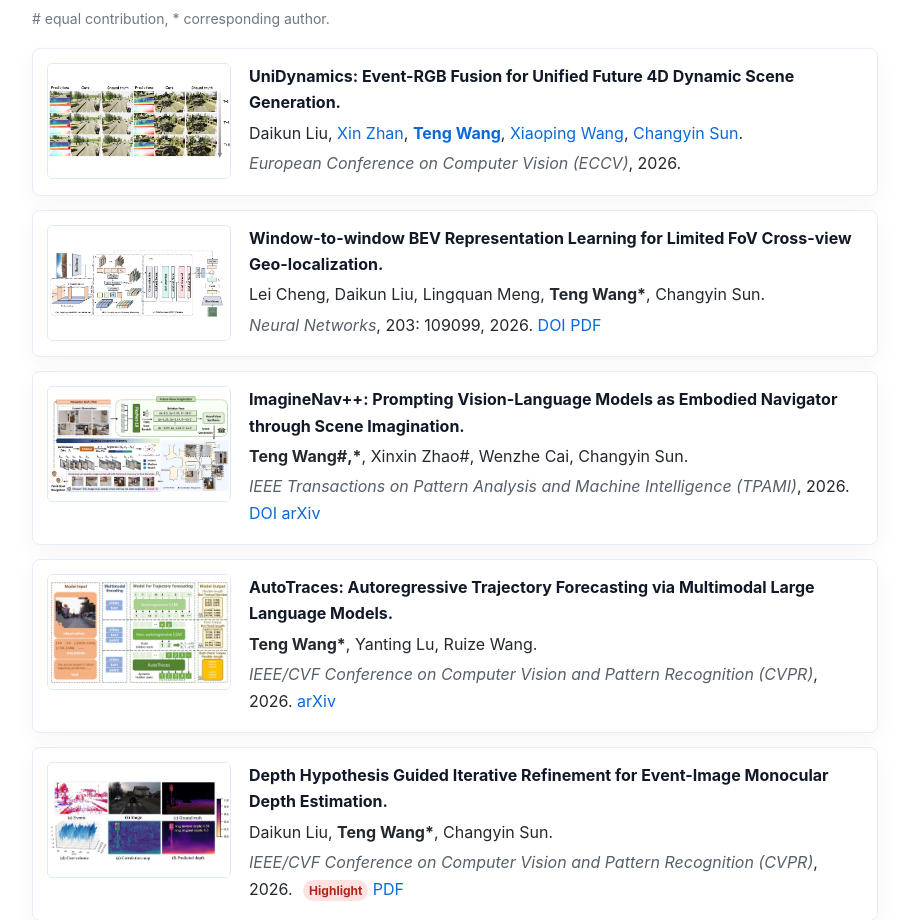
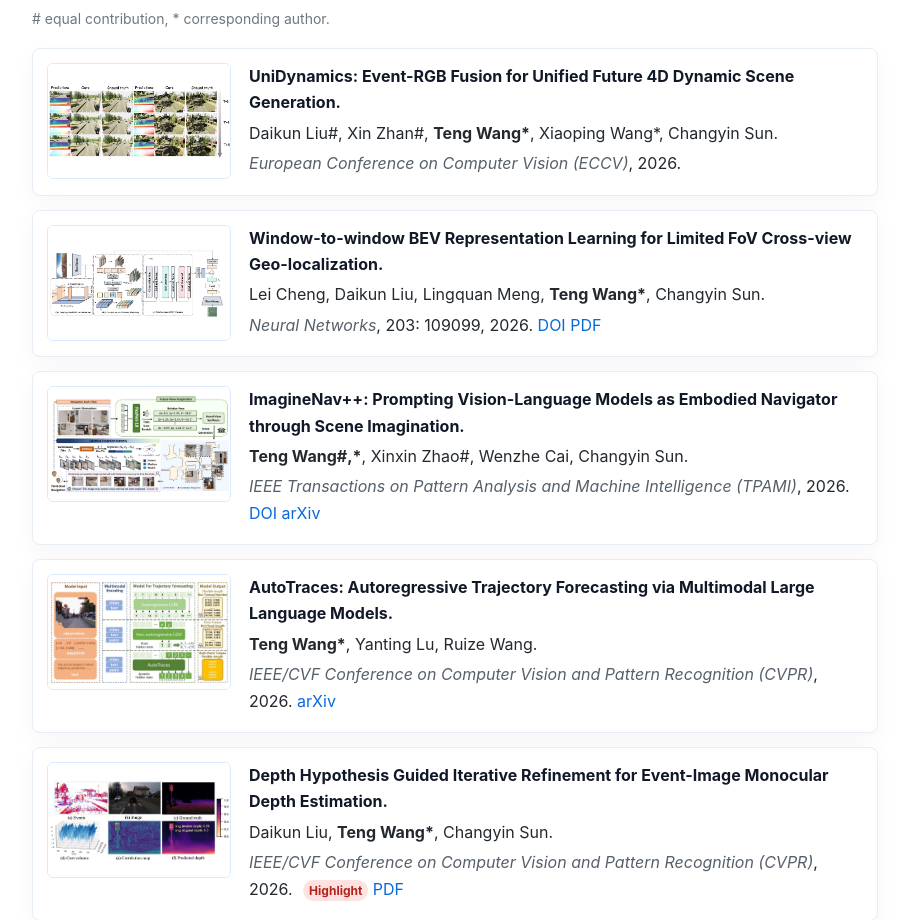
Before and after one commit to tengivy/tengivy.github.io, a plain HTML site: page index.html in a window 1280 px wide. Shown: the part 1384-2304 px from the top of the page, without its empty margins (352-1261 px from the left). Drawn offline with Linux system fonts and the light colour scheme.

Commit message:
Update UniDynamics author markers

```diff
--- a/index.html
+++ b/index.html
@@ -127,7 +127,7 @@
               </figure>
               <div class="paper-body">
                 <p><strong>UniDynamics: Event-RGB Fusion for Unified Future 4D Dynamic Scene Generation.</strong></p>
-                <p>Daikun Liu, <a href="https://openreview.net/profile?id=~Xin_Zhan3" target="_blank" rel="noreferrer">Xin Zhan</a>, <a href="https://openreview.net/profile?id=~Teng_Wang3" target="_blank" rel="noreferrer"><b>Teng Wang</b></a>, <a href="https://openreview.net/profile?id=~Xiaoping_Wang2" target="_blank" rel="noreferrer">Xiaoping Wang</a>, <a href="https://openreview.net/profile?id=~Changyin_Sun1" target="_blank" rel="noreferrer">Changyin Sun</a>.</p>
+                <p>Daikun Liu#, Xin Zhan#, <b>Teng Wang*</b>, Xiaoping Wang*, Changyin Sun.</p>
                 <p><em>European Conference on Computer Vision (ECCV)</em>, 2026.</p>
               </div>
             </li>
```
